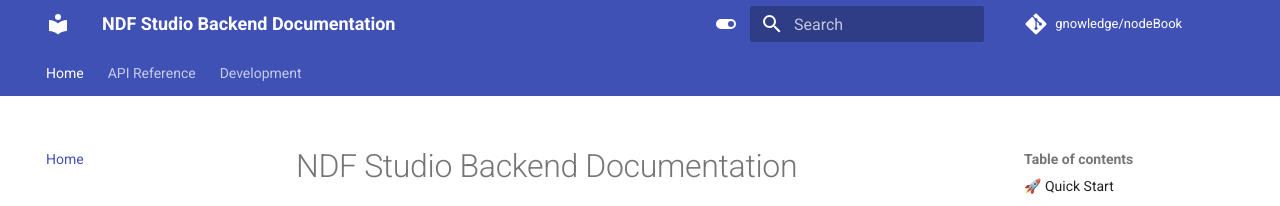
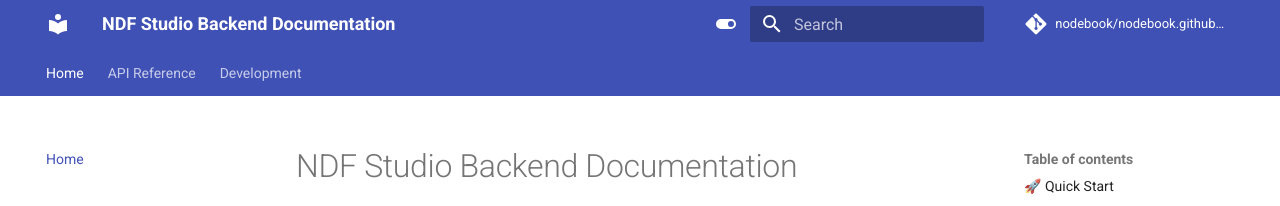
Before and after one commit to gnowledge/nodeBook, an MkDocs documentation site: the page built from docs/docs/index.md, in a window 1280 px wide. Shown: the top 206 px of the page. Built offline with MkDocs 1.6.1 and Material for MkDocs 9.7.7, drawn with Linux system fonts in a browser that asks for light colours; comment, search, counter and statistics services are not loaded.

Commit message:
Configure documentation for nodebook.github.io deployment
- Update mkdocs.yml for nodebook.github.io domain
- Create setup script for new GitHub Pages repository
- Add GitHub Actions workflow for external repository deployment
- Provide both manual and automated deployment options

```diff
--- a/docs/mkdocs.yml
+++ b/docs/mkdocs.yml
@@ -1,11 +1,11 @@
 site_name: NDF Studio Backend Documentation
 site_description: Comprehensive documentation for the NDF Studio backend API and implementation
 site_author: NDF Studio Team
-site_url: https://gnowledge.github.io/nodeBook/
+site_url: https://nodebook.github.io/
 
 # Repository
-repo_name: gnowledge/nodeBook
-repo_url: https://github.com/gnowledge/nodeBook
+repo_name: nodebook/nodebook.github.io
+repo_url: https://github.com/nodebook/nodebook.github.io
 edit_uri: edit/main/docs/docs/
 
 # Theme
```
Also changed, not shown: 2 other files.
